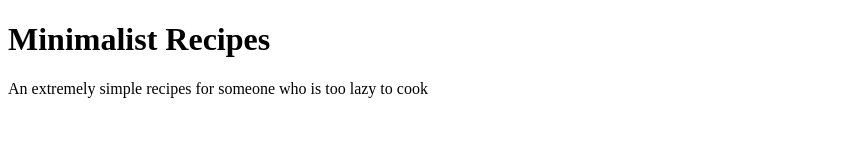
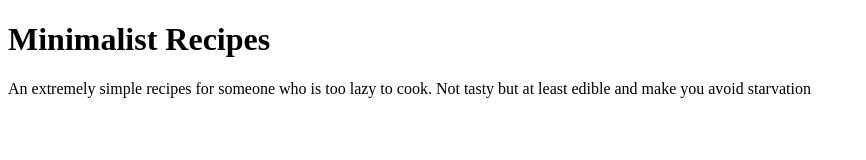
Before and after one commit to zakyabdurrahman/odin-recipes, a plain HTML site: page index.html in a window 1280 px wide. Shown: the whole page, without its empty margins (0-866 px from the left). Drawn offline with Linux system fonts and the light colour scheme.

Commit message:
added paragraph

```diff
--- a/index.html
+++ b/index.html
@@ -8,6 +8,8 @@
 </head>
 <body>
     <h1>Minimalist Recipes</h1>
-    <p>An extremely simple recipes for someone who is too lazy to cook</p>
+    <p>An extremely simple recipes for someone who is too lazy to cook. Not tasty but at least
+        edible and make you avoid starvation
+    </p>
 </body>
 </html>
```
